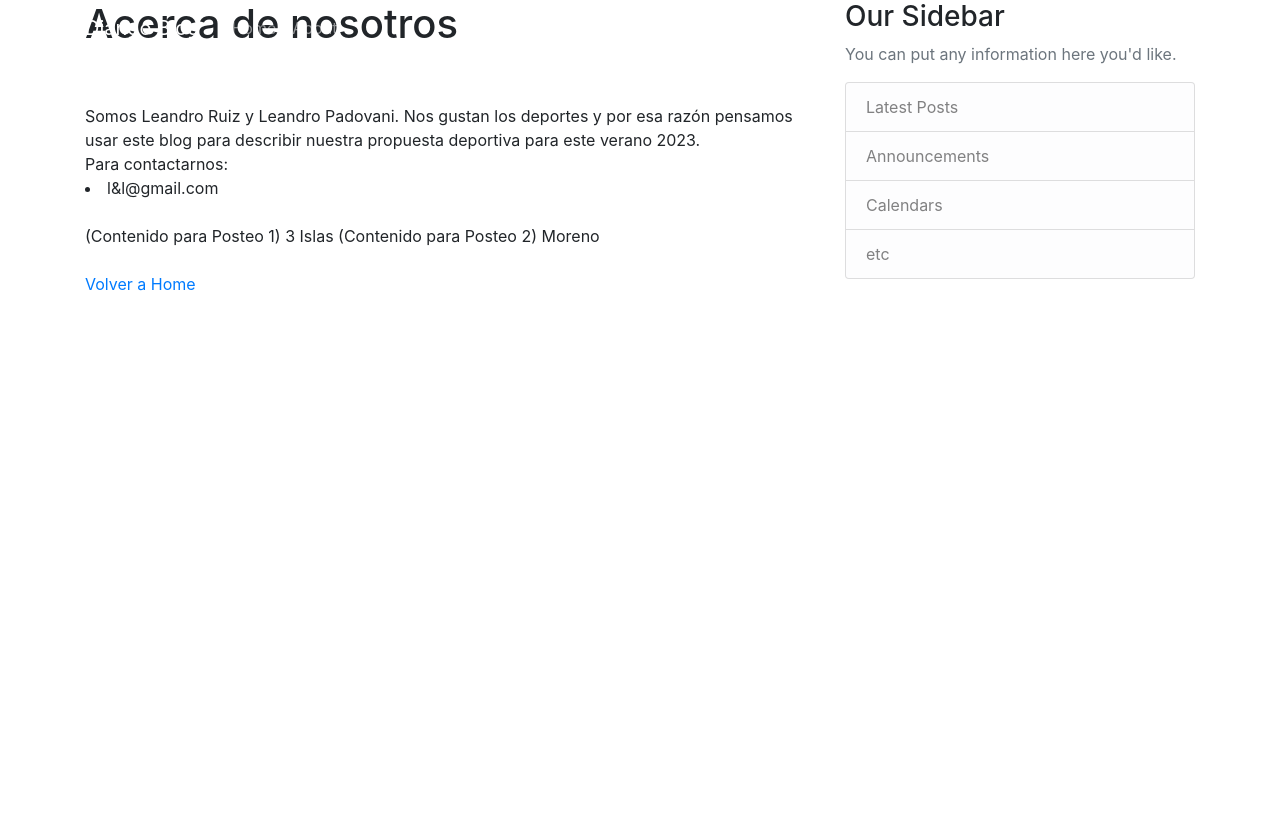
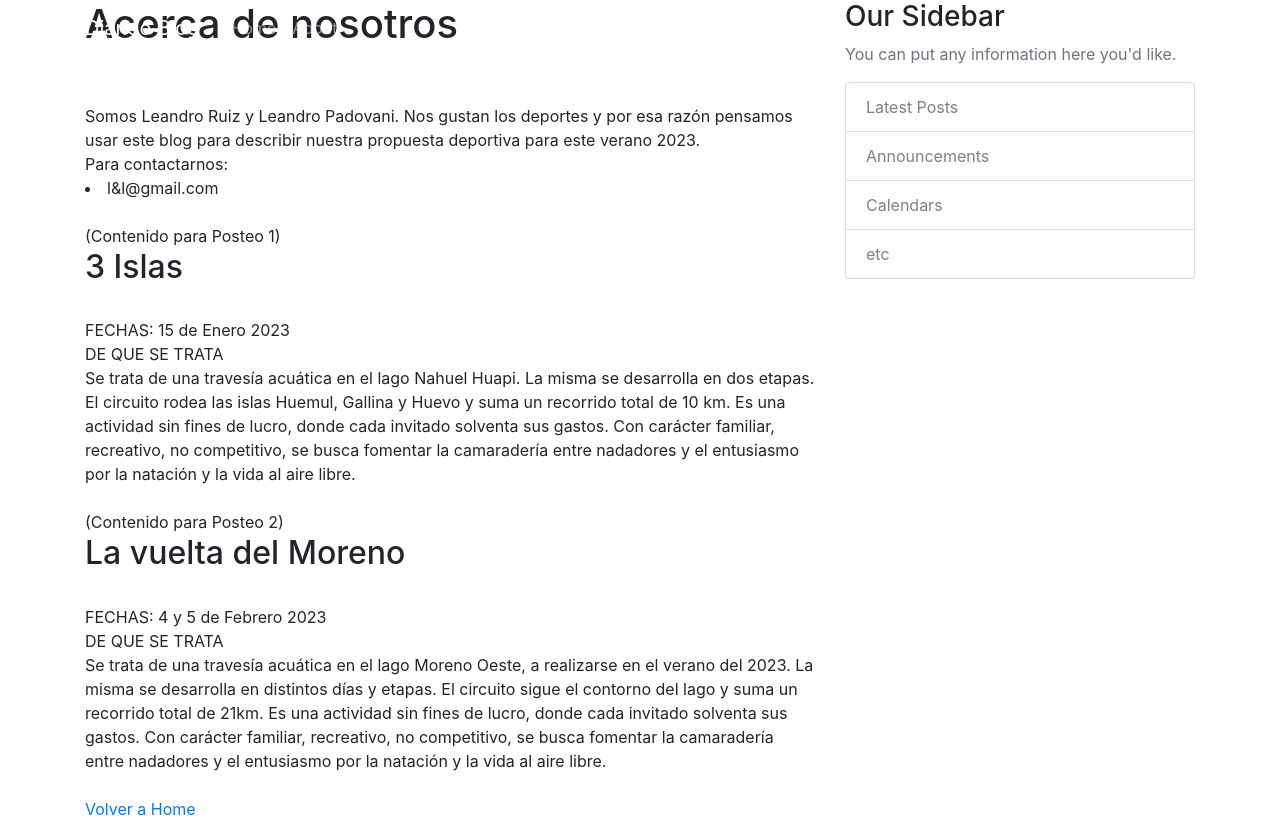
Before and after one commit to Leandrorb98/UNO, a Django app: template blog/templates/blog/about.html in a window 1280 px wide. Before the commit the page ends 291 px from the top, so only its background shows below. Run offline with Django 4.2, Linux system fonts and the light colour scheme; the template is opened without the code that fills it, so the values that code supplies are empty; parts of the project's set-up code (start-up, migrations or seed data) failed here and were passed over; some libraries are stand-ins or nearby versions.

Commit message:
Actualizacion about.html

```diff
--- a/blog/templates/blog/about.html
+++ b/blog/templates/blog/about.html
@@ -9,9 +9,35 @@
 
     <br>
     (Contenido para Posteo 1)
-    3 Islas
+
+    <h2>3 Islas</h2>
+    <br>
+    FECHAS: 15 de Enero 2023
+
+    <br>
+    DE QUE SE TRATA
+    <br>
+    Se trata de una travesía acuática en el lago Nahuel Huapi. La misma se desarrolla en dos etapas.
+    El circuito rodea las islas Huemul, Gallina y Huevo y suma un recorrido total de 10 km.
+    Es una actividad sin fines de lucro, donde cada invitado solventa sus gastos. Con carácter familiar, recreativo, no competitivo, se busca fomentar la camaradería entre nadadores y el entusiasmo por la natación y la vida al aire libre.
+
+    <br>
+    <br>
     (Contenido para Posteo 2)
-    Moreno
+
+    <h2>La vuelta del Moreno</h2>
+    <br>
+    FECHAS: 4 y 5 de Febrero 2023
+
+    <br>
+    DE QUE SE TRATA
+    <br>
+    Se trata de una travesía acuática en el lago Moreno Oeste, a realizarse en el verano del 2023. La misma se desarrolla en distintos días y etapas.
+    El circuito sigue el contorno del lago y suma un recorrido total de 21km.
+    Es una actividad sin fines de lucro, donde cada invitado solventa sus gastos. Con carácter familiar, recreativo, no competitivo, se busca fomentar la camaradería entre nadadores y el entusiasmo por la natación y la vida al aire libre.
+
+
+
 
     <!-- Enlace de retorno -->
     <br><br>
```
